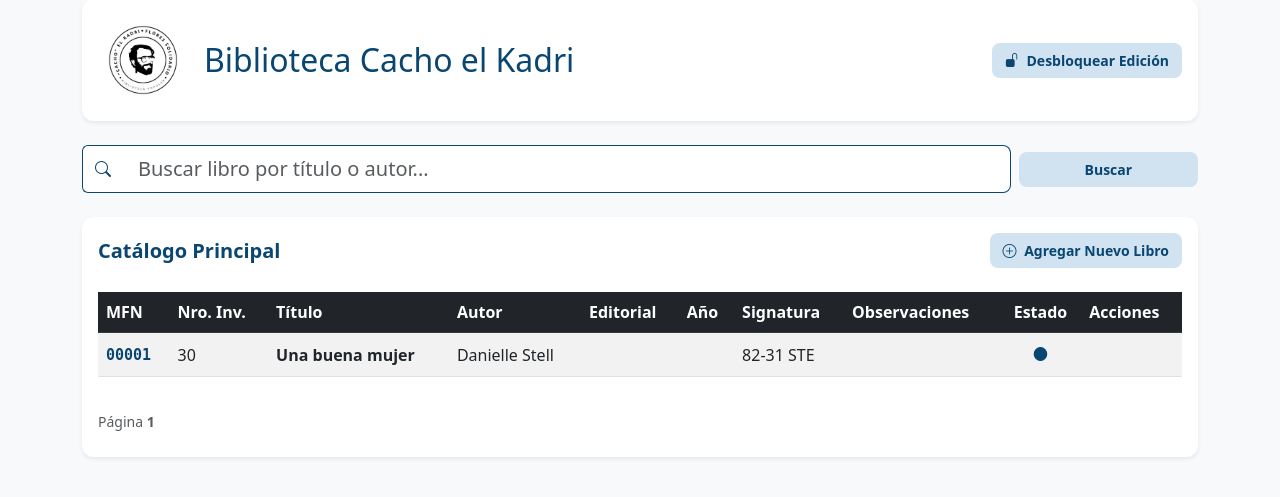
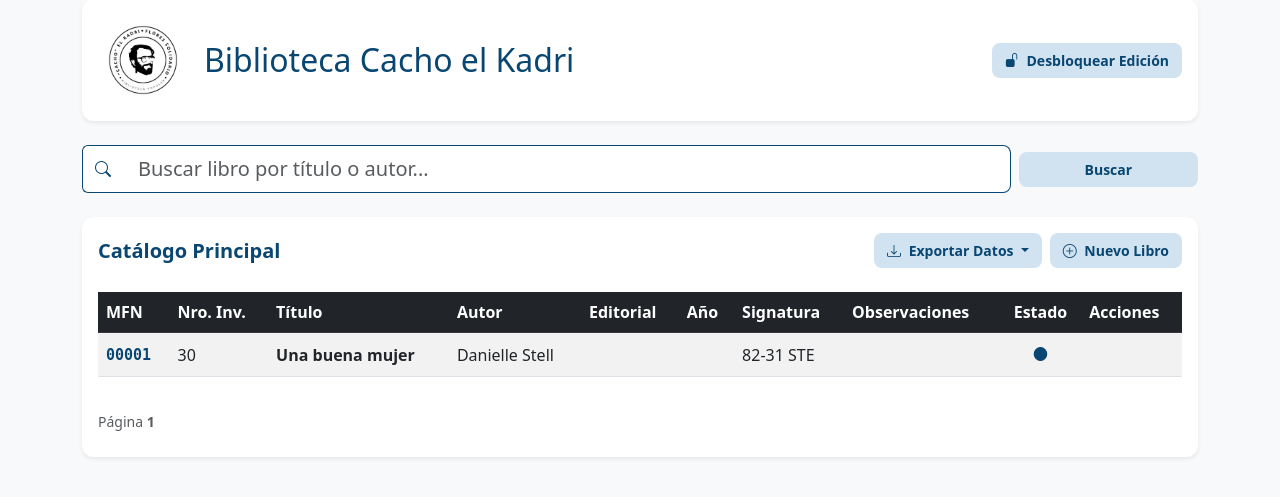
Before and after one commit to danielagalatro/biblioteca-flores, a Flask app: page / in a window 1280 px wide. Shown: the part 109-606 px from the top of the page. Run offline with Flask 3, Linux system fonts and the light colour scheme; data comes from the database, SQL or seed files in the repository; both versions use the stored data as it was after the commit; data that the repository does not hold is empty.

Commit message:
Se añade función de exportación en excel

```diff
--- a/app.py
+++ b/app.py
@@ -1,16 +1,19 @@
-from flask import Flask, render_template, request, redirect, session
+from flask import Flask, render_template, request, redirect, session, Response
 import sqlite3
+import openpyxl
+from io import BytesIO
+from datetime import date
 
 app = Flask(__name__)
 # Esta "llave secreta" es obligatoria para que Flask pueda poner la pulserita VIP (session)
 app.secret_key = "secreto_flores_2026"
 
-# --- NUEVO: CREACIÓN DE LAS DOS TABLAS ---
+# --- CREACIÓN DE LAS TABLAS ---
 def inicializar_bd():
     conexion = sqlite3.connect("biblioteca.db")
     cursor = conexion.cursor()
 
-    # 1. Tabla de Obras abstractas (la que ya tenías)
+    # 1. Tabla de Obras abstractas
     cursor.execute('''
         CREATE TABLE IF NOT EXISTS Obras (
             mfn INTEGER PRIMARY KEY AUTOINCREMENT,
@@ -21,7 +24,7 @@ def inicializar_bd():
         )
     ''')
 
-    # 2. Tabla de Ejemplares físicos (la que ya tenías)
+    # 2. Tabla de Ejemplares físicos
     cursor.execute('''
         CREATE TABLE IF NOT EXISTS Ejemplares (
             nro_inventario INTEGER PRIMARY KEY,
@@ -32,7 +35,7 @@ def inicializar_bd():
         )
     ''')
 
-    # 3. NUEVA: Tabla de Socios (Vecinos)
+    # 3. Tabla de Socios (Vecinos)
     cursor.execute('''
         CREATE TABLE IF NOT EXISTS Socios (
             id_socio INTEGER PRIMARY KEY AUTOINCREMENT,
@@ -41,7 +44,7 @@ def inicializar_bd():
         )
     ''')
 
-    # 4. NUEVA: Tabla de Préstamos (El registro histórico)
+    # 4. Tabla de Préstamos (El registro histórico)
     cursor.execute('''
         CREATE TABLE IF NOT EXISTS Prestamos (
             id_prestamo INTEGER PRIMARY KEY AUTOINCREMENT,
@@ -164,6 +167,7 @@ def guardar_libro():
     except Exception as e:
         conexion.close()
         return render_template('nuevo_libro.html', error=f"Ocurrió un error: {str(e)}")
+
 # --- RUTAS DE SEGURIDAD ---
 
 @app.route('/login', methods=['GET', 'POST'])
@@ -265,6 +269,7 @@ def actualizar_libro(nro_inventario):
     conexion.close()
 
     return redirect('/')
+
 @app.route('/socios')
 def lista_socios():
     conexion = sqlite3.connect("biblioteca.db")
@@ -285,14 +290,6 @@ def guardar_socio():
     conexion.commit()
     conexion.close()
     return redirect('/socios')
-from datetime import date # Asegurate de que esta línea esté arriba de todo con los otros imports
-
-def formatear_titulo(texto):
-    if not texto: return ""
-    partes = texto.strip().split('. ')
-    partes_corregidas = [parte.capitalize() for parte in partes]
-    return '. '.join(partes_corregidas)
-
 
 @app.route('/prestar/<int:nro_inventario>')
 def formulario_prestamo(nro_inventario):
@@ -346,6 +343,7 @@ def devolver_libro(nro_inventario):
 
     # Volvemos a recargar la pantalla principal
     return redirect('/')
+
 @app.route('/editar_socio/<int:id_socio>')
 def vista_editar_socio(id_socio):
     conexion = sqlite3.connect("biblioteca.db")
@@ -366,7 +364,7 @@ def actualizar_socio():
     cursor.execute("UPDATE Socios SET nombre_completo = ?, telefono = ? WHERE id_socio = ?", (nom, tel, id_s))
     conexion.commit()
     conexion.close()
-    return redirect('/socios') # Nos manda de vuelta a la lista de socios
+    return redirect('/socios')
 
 @app.route('/historial_socio/<int:id_socio>')
 def historial_socio(id_socio):
@@ -378,7 +376,6 @@ def historial_socio(id_socio):
     nombre_socio = cursor.fetchone()[0]
 
     # 2. Buscamos su historial (Libros prestados y devueltos)
-    # Unimos Prestamos con Obras para tener el título y autor
     cursor.execute('''
         SELECT o.titulo, o.autor, p.fecha_prestamo, p.fecha_devolucion, p.nro_inventario
         FROM Prestamos p
@@ -422,6 +419,97 @@ def historial_libro(nro_inv):
     conexion.close()
     return render_template('historial_libro.html', titulo=titulo, historial=historial, nro_inv=nro_inv)
 
+
+# ==========================================
+# --- NUEVAS RUTAS DE EXPORTACIÓN A EXCEL ---
+# ==========================================
+
+@app.route('/exportar_libros')
+def exportar_libros():
+    conexion = sqlite3.connect('biblioteca.db')
+    cursor = conexion.cursor()
+    cursor.execute('''
+        SELECT e.nro_inventario, o.mfn, o.titulo, o.autor, o.editorial, o.anio, e.signatura_topografica, e.observaciones
+        FROM Ejemplares e
+        JOIN Obras o ON e.mfn_vinculado = o.mfn
+    ''')
+
+    wb = openpyxl.Workbook()
+    ws = wb.active
+    ws.title = "Catálogo"
+
+    # Encabezados
+    ws.append(['Nro_Inventario', 'MFN', 'Título', 'Autor', 'Editorial', 'Año', 'Signatura', 'Observaciones'])
+
+    for row in cursor.fetchall():
+        ws.append(row)
+
+    conexion.close()
+
+    output = BytesIO()
+    wb.save(output)
+    output.seek(0)
+
+    return Response(output, mimetype='application/vnd.openxmlformats-officedocument.spreadsheetml.sheet',
+                    headers={"Content-disposition": "attachment; filename=catalogo_cacho_el_kadri.xlsx"})
+
+@app.route('/exportar_socios')
+def exportar_socios():
+    conexion = sqlite3.connect('biblioteca.db')
+    cursor = conexion.cursor()
+    cursor.execute("SELECT id_socio, nombre_completo, telefono FROM Socios")
+
+    wb = openpyxl.Workbook()
+    ws = wb.active
+    ws.title = "Socios"
+
+    ws.append(['ID_Socio', 'Nombre_Completo', 'Teléfono'])
+
+    for row in cursor.fetchall():
+        ws.append(row)
+
+    conexion.close()
+
+    output = BytesIO()
+    wb.save(output)
+    output.seek(0)
+
+    return Response(output, mimetype='application/vnd.openxmlformats-officedocument.spreadsheetml.sheet',
+                    headers={"Content-disposition": "attachment; filename=socios_flores_solidario.xlsx"})
+
+@app.route('/exportar_prestamos')
+def exportar_prestamos():
+    conexion = sqlite3.connect('biblioteca.db')
+    cursor = conexion.cursor()
+    cursor.execute('''
+        SELECT p.id_prestamo, e.nro_inventario, o.titulo, s.nombre_completo, p.fecha_prestamo, p.fecha_devolucion
+        FROM Prestamos p
+        JOIN Socios s ON p.id_socio = s.id_socio
+        JOIN Ejemplares e ON p.nro_inventario = e.nro_inventario
+        JOIN Obras o ON e.mfn_vinculado = o.mfn
+    ''')
+
+    wb = openpyxl.Workbook()
+    ws = wb.active
+    ws.title = "Préstamos"
+
+    ws.append(['ID_Préstamo', 'Nro_Inventario', 'Título_Libro', 'Socio', 'Fecha_Préstamo', 'Fecha_Devolución'])
+
+    for row in cursor.fetchall():
+        ws.append(row)
+
+    conexion.close()
+
+    output = BytesIO()
+    wb.save(output)
+    output.seek(0)
+
+    return Response(output, mimetype='application/vnd.openxmlformats-officedocument.spreadsheetml.sheet',
+                    headers={"Content-disposition": "attachment; filename=historial_prestamos.xlsx"})
+
+# ==========================================
+
+
 if __name__ == '__main__':
     # El host '0.0.0.0' le dice a Flask que escuche a cualquier dispositivo de tu red
     app.run(host='0.0.0.0', port=5000, debug=True)
--- a/templates/index.html
+++ b/templates/index.html
@@ -33,9 +33,38 @@
 
         <div class="d-flex flex-column flex-sm-row justify-content-between align-items-sm-center mb-4 gap-2">
             <h5 class="card-title mb-0">Catálogo Principal</h5>
-            <a href="/nuevo" class="btn btn-success">
-                <i class="bi bi-plus-circle me-1"></i> Agregar Nuevo Libro
-            </a>
+            <div class="d-flex flex-column flex-md-row gap-2">
+
+                <!-- NUEVO: Menú Desplegable de Exportación -->
+                <div class="dropdown">
+                    <button class="btn btn-info dropdown-toggle w-100" type="button" data-bs-toggle="dropdown" aria-expanded="false" style="font-weight: bold; border-radius: 8px;">
+                        <i class="bi bi-download me-1"></i> Exportar Datos
+                    </button>
+                    <ul class="dropdown-menu shadow border-0" style="border-radius: 8px;">
+                        <li>
+                            <a class="dropdown-item py-2" href="/exportar_libros" style="color: #094672; font-weight: 500;">
+                                <i class="bi bi-book me-2"></i> Excel del Catálogo
+                            </a>
+                        </li>
+                        <li>
+                            <a class="dropdown-item py-2" href="/exportar_prestamos" style="color: #856404; font-weight: 500;">
+                                <i class="bi bi-clock-history me-2"></i> Excel de Préstamos
+                            </a>
+                        </li>
+                        <li><hr class="dropdown-divider"></li>
+                        <li>
+                            <a class="dropdown-item py-2" href="/exportar_socios" style="color: #094672; font-weight: 500;">
+                                <i class="bi bi-people me-2"></i> Excel de Socios
+                            </a>
+                        </li>
+                    </ul>
+                </div>
+
+                <!-- Agregar Nuevo Libro -->
+                <a href="/nuevo" class="btn btn-success d-flex align-items-center justify-content-center">
+                    <i class="bi bi-plus-circle me-1"></i> Nuevo Libro
+                </a>
+            </div>
         </div>
 
         <div class="table-responsive">
--- a/templates/socios.html
+++ b/templates/socios.html
@@ -3,7 +3,7 @@
 {% block content %}
 <div class="row">
 
-    <div class="col-md-4">
+    <div class="col-md-4 mb-4 mb-md-0">
         <div class="card shadow-sm border-0" style="border-radius: 12px;">
             <div class="card-body">
                 <h5 class="card-title mb-4">Registrar Nuevo Socio</h5>
@@ -25,7 +25,9 @@
     <div class="col-md-8">
         <div class="card shadow-sm border-0" style="border-radius: 15px;">
             <div class="card-body p-4">
+
                 <h4 class="mb-4" style="color: #094672; font-weight: bold;">Listado de Socios</h4>
+
                 <div class="table-responsive">
                     <table class="table table-hover align-middle">
                         <thead class="table-dark" style="background-color: #094672 !important;">
```
Also changed, not shown: biblioteca.db.
